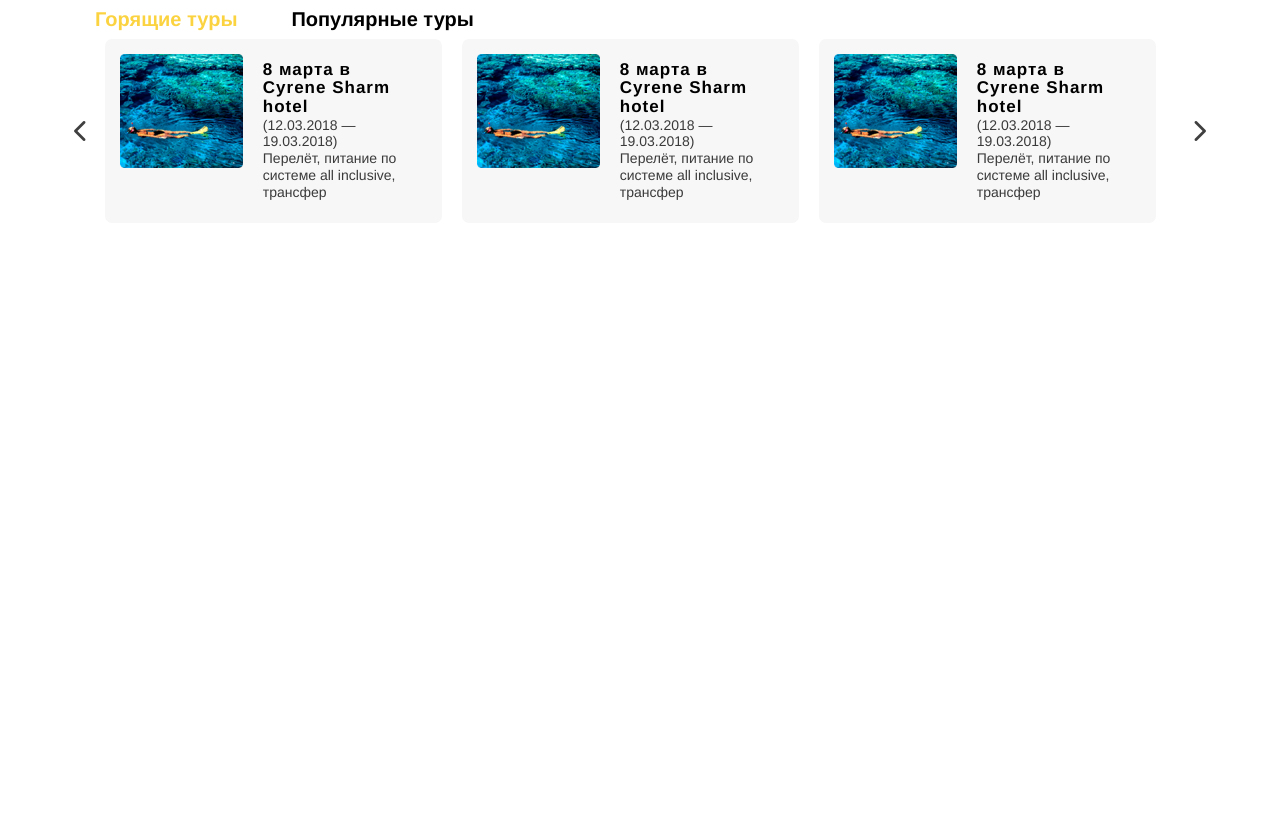
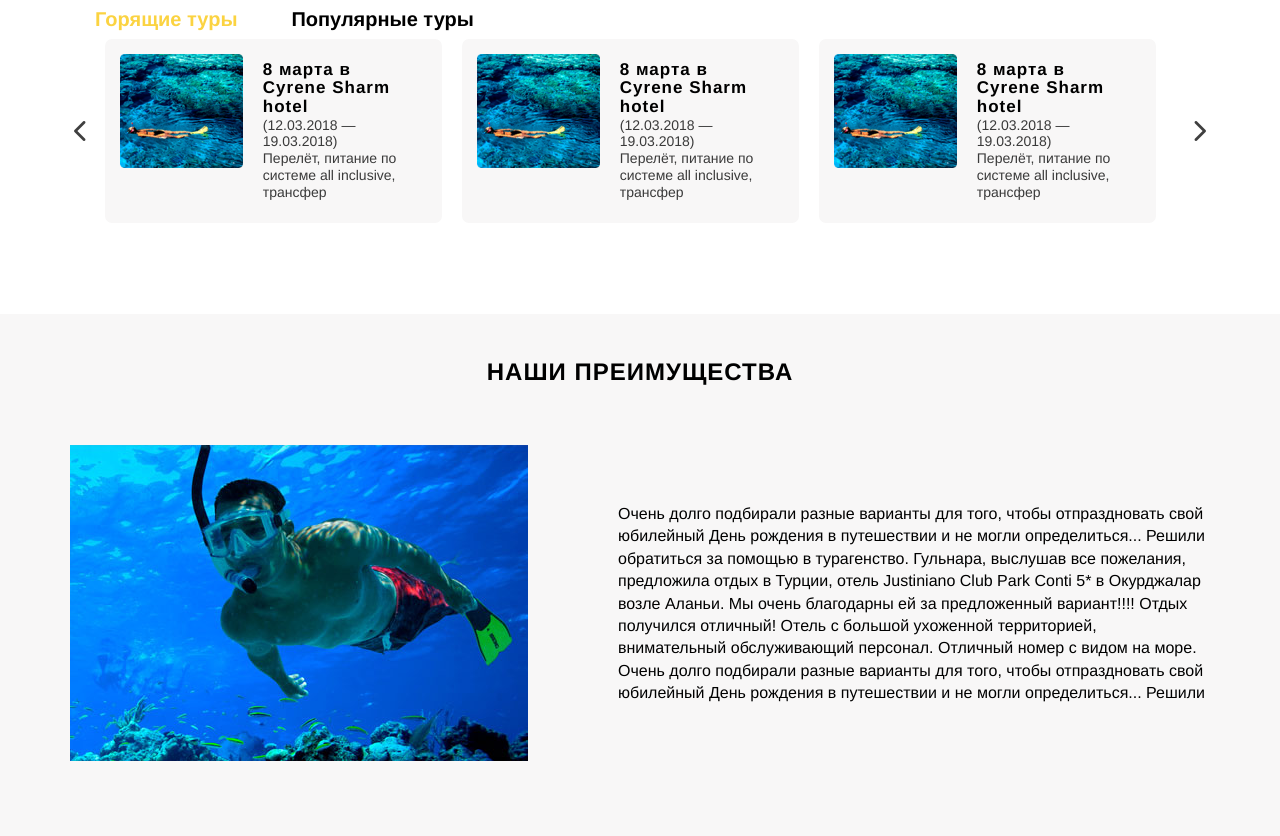
Before and after one commit to UABilostVi/Portfolio, a website: page CourageTour/index.html in a window 1280 px wide. Shown: the part 865-1701 px from the top of the page. Before the commit the page ends 1179 px from the top, so only its background shows below. Drawn offline with nearby package versions, Linux system fonts and the light colour scheme; files whose address does not match are found by name.

Commit message:
add scroll

```diff
--- a/CourageTour/index.html
+++ b/CourageTour/index.html
@@ -190,6 +190,25 @@
                         </article>
                     </div>
                 </section>
+                <section class="advanteges">
+                    <div class="container">
+                        <h2>Наши преимущества</h2>
+                        <div class="advanteges-content">
+                            <img src="images/advantages.jpg" alt="advanteges">
+                            <div class="advanteges-text">
+                                <p>
+                                    Очень долго подбирали разные варианты для того, чтобы отпраздновать свой юбилейный День рождения в путешествии и не могли определиться... Решили обратиться за помощью в турагенство. Гульнара, выслушав все пожелания, предложила отдых в Турции, отель Justiniano Club Park Conti 5* в Окурджалар возле Аланьи. Мы очень благодарны ей за предложенный вариант!!!! Отдых получился отличный! Отель с большой ухоженной территорией, внимательный обслуживающий персонал. Отличный номер с видом на море.
+                                </p>
+                                <p>
+                                    Очень долго подбирали разные варианты для того, чтобы отпраздновать свой юбилейный День рождения в путешествии и не могли определиться... Решили обратиться за помощью в турагенство. Гульнара, выслушав все пожелания, предложила отдых в Турции, отель Justiniano Club Park Conti 5* в Окурджалар возле Аланьи. Мы очень благодарны ей за предложенный вариант!!!! Отдых получился отличный! Отель с большой ухоженной территорией, внимательный обслуживающий персонал. Отличный номер с видом на море.
+                                </p>
+                                <p>
+                                    Очень долго подбирали разные варианты для того, чтобы отпраздновать свой юбилейный День рождения в путешествии и не могли определиться... Решили обратиться за помощью в турагенство. Гульнара, выслушав все пожелания, предложила отдых в Турции, отель Justiniano Club Park Conti 5* в Окурджалар возле Аланьи. Мы очень благодарны ей за предложенный вариант!!!! Отдых получился отличный! Отель с большой ухоженной территорией, внимательный обслуживающий персонал. Отличный номер с видом на море.
+                                </p>
+                            </div>
+                        </div>
+                    </div>
+                </section>
             </main>
             <footer class="footer">
                 <div class="container">
--- a/CourageTour/scss/main.scss
+++ b/CourageTour/scss/main.scss
@@ -18,6 +18,26 @@ $breakpoints: (
 @import 'basic-settings/helpers';
 @import 'basic-settings/reset';
 @import 'basic-settings/heading-styles';
+
+::-webkit-scrollbar-track {
+  background-color:#ecedee
+  }
+
+  ::-webkit-scrollbar-thumb {
+  -webkit-border-radius: 50%;
+  border-radius: 50%;
+  background-color: $orange;
+  width: 5px;
+  height: 5px;
+  }
+
+  ::-webkit-scrollbar-thumb:hover{
+  background-color:#56999f;
+  }
+
+  ::-webkit-scrollbar{
+  width: 4px;
+  }
 
 
 body {
@@ -458,3 +478,35 @@ label {
     }
   }
 }
+
+// ~~~~~~~~ advantages ~~~~~~~~
+
+.advanteges {
+  background-color: #f8f7f7;
+  padding: 45px 0 75px;
+  h2 {
+    text-transform: uppercase;
+    padding-bottom: 60px;
+  }
+  .advanteges-content {
+    font-size: 0;
+    line-height: 0;
+    display: flex;
+    align-items: center;
+    > * {
+      display: inline-block;
+      vertical-align: top;
+    }
+    img {
+      max-width: 50%;
+    }
+    .advanteges-text {
+      font-size: 16px;
+      line-height: 1.4;
+      max-width: 680px;
+      padding-left: 90px;
+      overflow-y: scroll;
+      height: 200px;
+    }
+  }
+}
```
Also changed, not shown: CourageTour/css/main.css.
